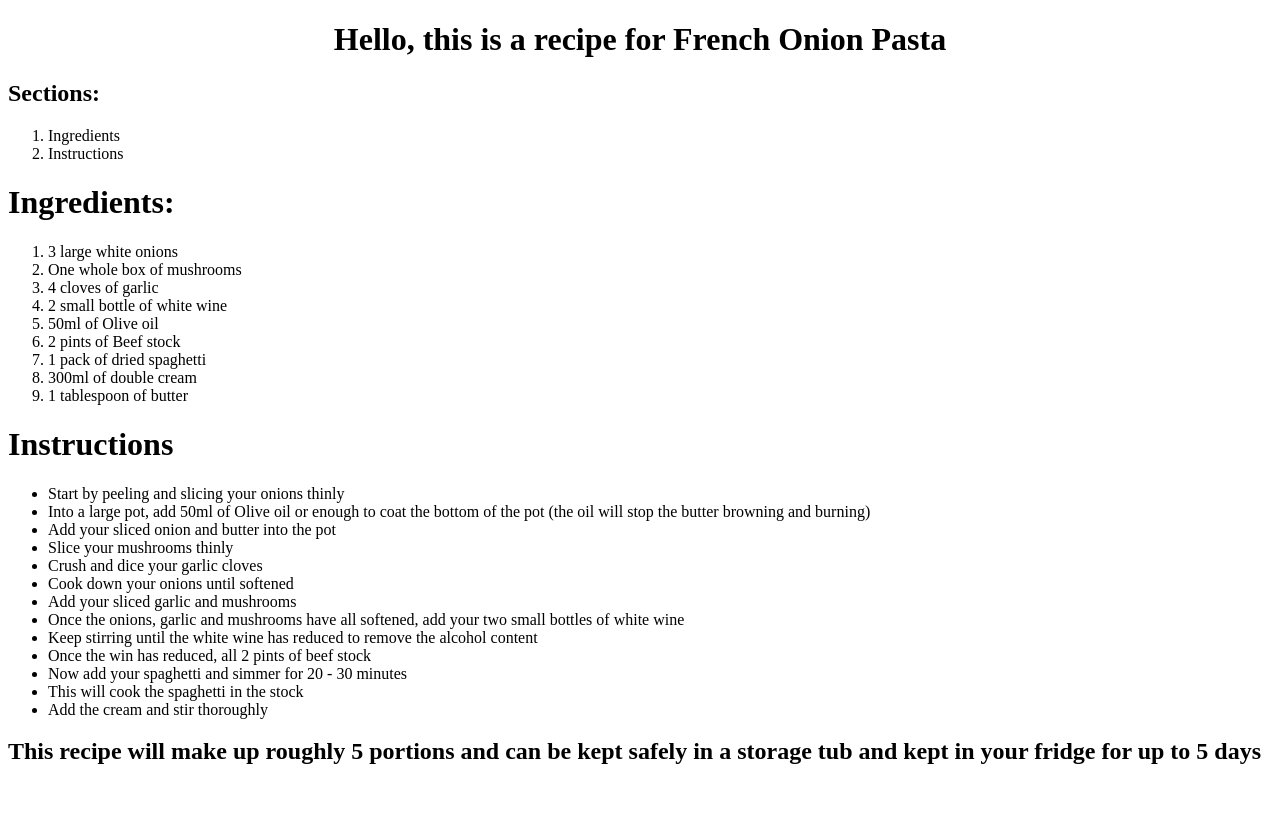
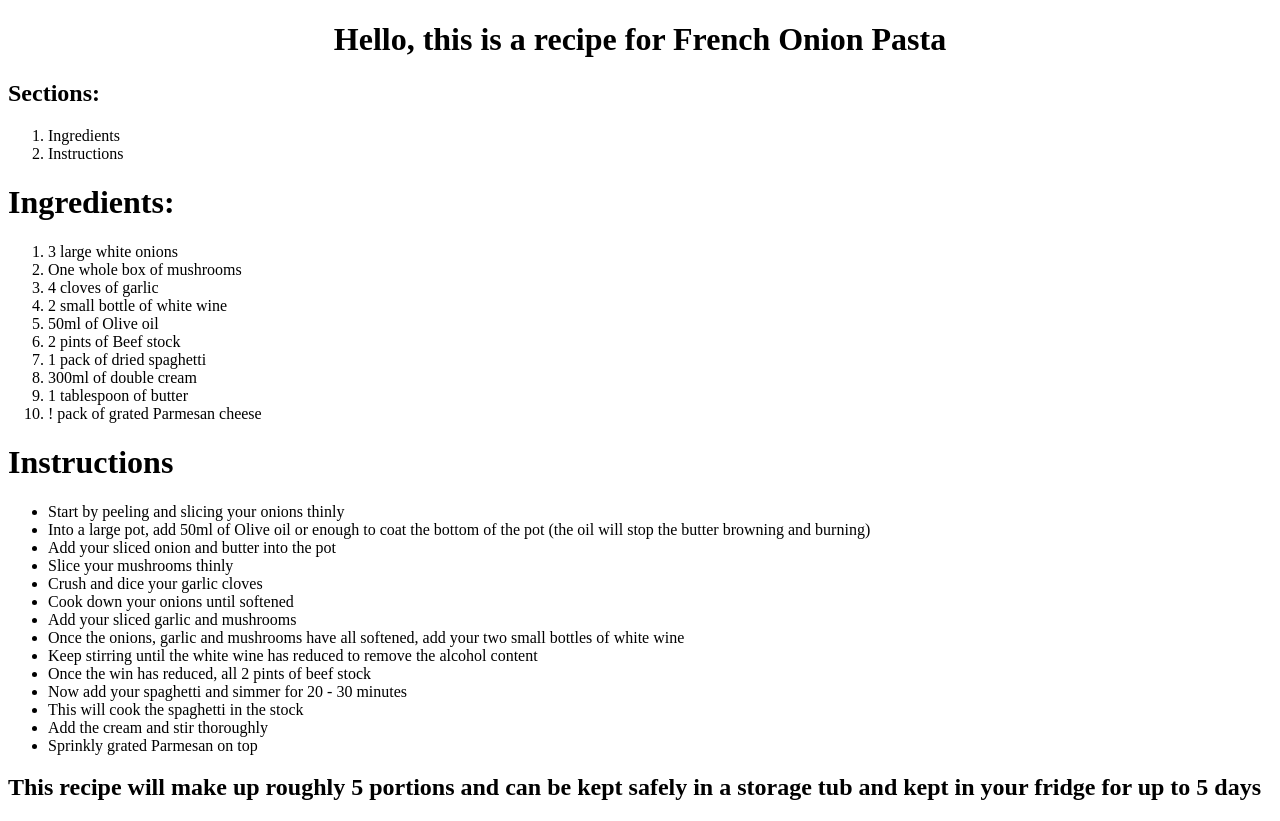
Before and after one commit to Yharm/HTML-projects, a plain HTML site: page Recipes/Recipes/French_Onion_Pasta.html in a window 1280 px wide. Before the commit the page ends 800 px from the top, so only its background shows below. Drawn offline with Linux system fonts and the light colour scheme.

Commit message:
Update French_Onion_Pasta.html

```diff
--- a/Recipes/Recipes/French_Onion_Pasta.html
+++ b/Recipes/Recipes/French_Onion_Pasta.html
@@ -21,6 +21,7 @@
             <li>1 pack of dried spaghetti</li>
             <li>300ml of double cream</li>
             <li>1 tablespoon of butter</li>
+            <li>! pack of grated Parmesan cheese</li>
         </ol>
 
     <h1>Instructions</h1>
@@ -38,6 +39,7 @@
             <li>Now add your spaghetti and simmer for 20 - 30 minutes</li>
             <li>This will cook the spaghetti in the stock</li>
             <li>Add the cream and stir thoroughly</li>
+            <li>Sprinkly grated Parmesan on top</li>
         </ul>
 
     <h2>This recipe will make up roughly 5 portions and can be kept safely in a storage tub and kept in your fridge for up to 5 days</h2>
```
